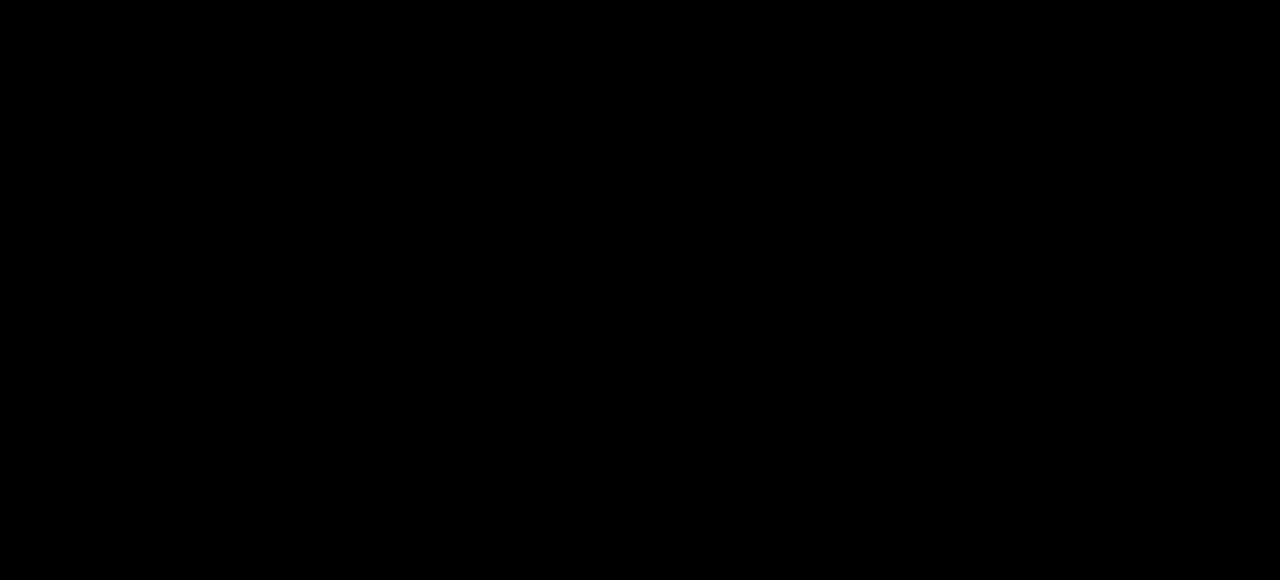
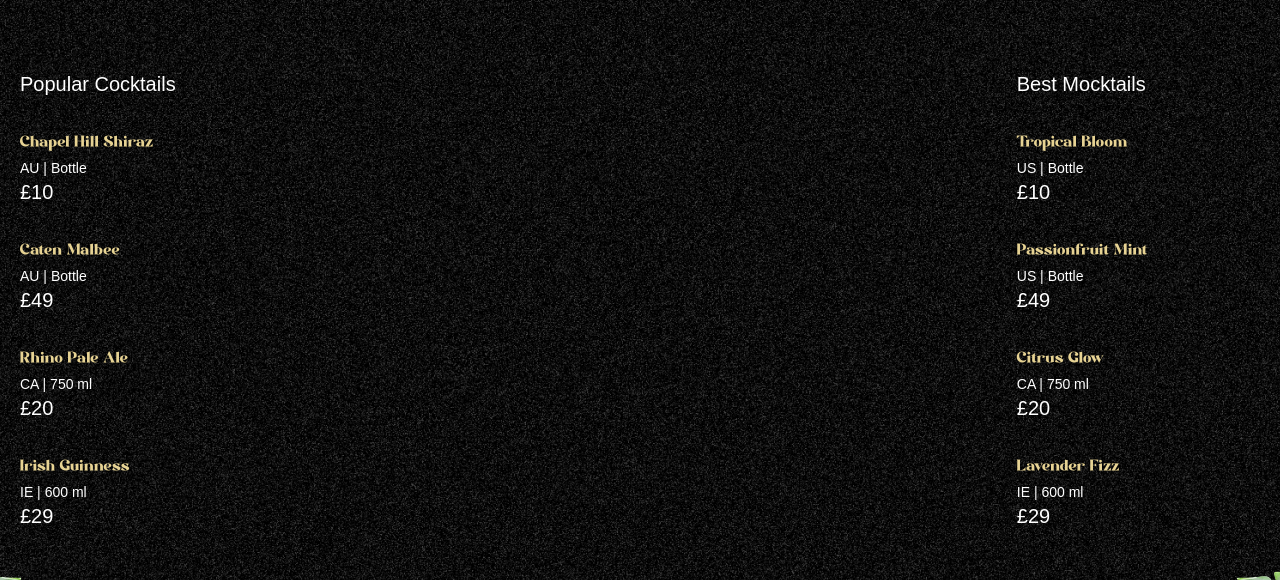
Before and after one commit to yeshwindbz9/gsap-cocktails, a React (Vite) app: page / in a window 1280 px wide. Shown: the part 890-1470 px from the top of the page. Built offline with nearby package versions, Linux system fonts and the light colour scheme; a web font is replaced by a local one.

Commit message:
added cocktails and mocktails section

```diff
--- a/constants/index.js
+++ b/constants/index.js
@@ -21,13 +21,13 @@ const cocktailLists = [
   {
     name: "Chapel Hill Shiraz",
     country: "AU",
-    detail: "Battle",
+    detail: "Bottle",
     price: "£10",
   },
   {
     name: "Caten Malbee",
     country: "AU",
-    detail: "Battle",
+    detail: "Bottle",
     price: "£49",
   },
   {
@@ -48,13 +48,13 @@ const mockTailLists = [
   {
     name: "Tropical Bloom",
     country: "US",
-    detail: "Battle",
+    detail: "Bottle",
     price: "£10",
   },
   {
     name: "Passionfruit Mint",
     country: "US",
-    detail: "Battle",
+    detail: "Bottle",
     price: "£49",
   },
   {
--- a/src/App.jsx
+++ b/src/App.jsx
@@ -3,6 +3,7 @@ import { ScrollTrigger, SplitText } from "gsap/all";
 import gsap from "gsap";
 import Navbar from "./components/Navbar";
 import Hero from "./components/Hero";
+import Cocktails from "./components/Cocktails";
 
 gsap.registerPlugin(ScrollTrigger, SplitText);
 
@@ -11,6 +12,7 @@ const App = () => {
     <main>
       <Navbar />
       <Hero />
+      <Cocktails />
     </main>
   );
 };
--- /dev/null
+++ b/src/components/Cocktails.jsx
@@ -0,0 +1,74 @@
+import React from "react";
+import { cocktailLists, mockTailLists } from "../../constants";
+import { useGSAP } from "@gsap/react";
+import gsap from "gsap";
+const Cocktails = () => {
+  useGSAP(() => {
+    const parallaxTimeline = gsap.timeline({
+      scrollTrigger: {
+        trigger: "#cocktails",
+        start: "top 30%",
+        end: "bottom 80%",
+        scrub: true,
+      },
+    });
+
+    parallaxTimeline
+      .from("#c-left-leaf", {
+        x: -100,
+        y: 100,
+      })
+      .from("#c-right-leaf", {
+        x: 100,
+        y: 100,
+      });
+  }, []);
+
+  return (
+    <section id="cocktails" className="noisy">
+      <img src="/images/cocktail-left-leaf.png" alt="l-leaf" id="c-left-leaf" />
+      <img
+        src="/images/cocktail-right-leaf.png"
+        alt="r-leaf"
+        id="c-right-leaf"
+      />
+      <div className="list">
+        <div className="popular">
+          <h2>Popular Cocktails</h2>
+          <ul>
+            {cocktailLists.map(({ name, country, detail, price }) => (
+              <li key={name}>
+                <div className="md:me-28">
+                  <h3>{name}</h3>
+                  <p>
+                    {country} | {detail}
+                  </p>
+                  <span>{price}</span>
+                </div>
+              </li>
+            ))}
+          </ul>
+        </div>
+
+        <div className="loved">
+          <h2>Best Mocktails</h2>
+          <ul>
+            {mockTailLists.map(({ name, country, detail, price }) => (
+              <li key={name}>
+                <div className="me-28">
+                  <h3>{name}</h3>
+                  <p>
+                    {country} | {detail}
+                  </p>
+                  <span>{price}</span>
+                </div>
+              </li>
+            ))}
+          </ul>
+        </div>
+      </div>
+    </section>
+  );
+};
+
+export default Cocktails;
```
